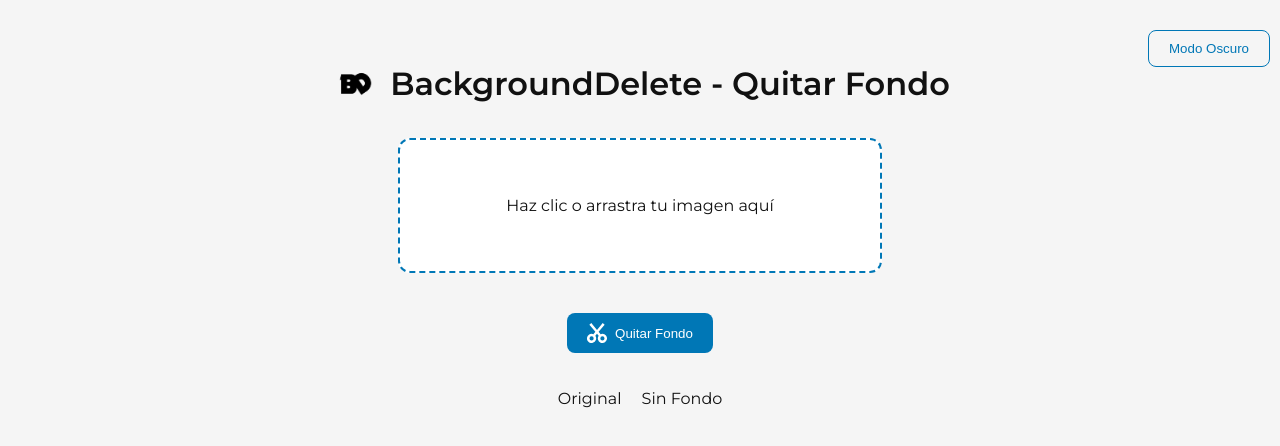
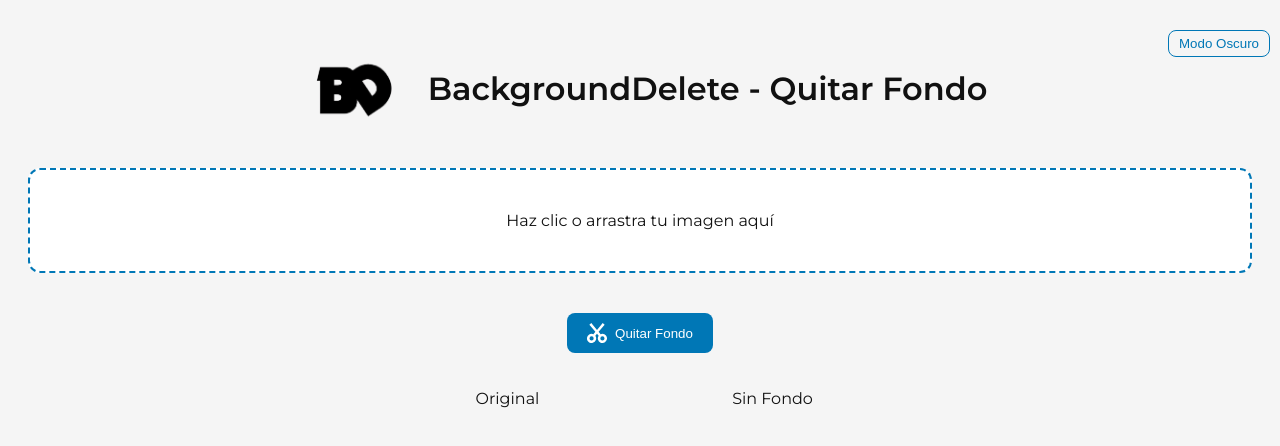
Before and after one commit to AlexandDevlop/backgroundelete, a website: page public/index.html in a window 1280 px wide. Drawn offline with Linux system fonts and the light colour scheme.

Commit message:
Update index.html

```diff
--- a/public/index.html
+++ b/public/index.html
@@ -18,47 +18,135 @@
     --accent: #0077b6;
     --border: #d0d0d0;
     --success: #28a745;
+    --logo-filter: invert(0%);
   }
+
   body.dark {
     --bg: #111418;
     --text: #e0e0e0;
     --h1: #e0e0e0;
     --box: #1c1f24;
     --border: #2d2f34;
+    --logo-filter: invert(100%);
   }
-  body { font-family: "Montserrat", sans-serif; background: var(--bg); color: var(--text); text-align: center; padding: 50px; transition: 0.3s; }
 
-  /* Contenedor de título con logo */
-  #titleContainer { display:flex; align-items:center; justify-content:center; gap:10px; cursor:pointer; margin-bottom:30px; }
-  #titleContainer img { width:50px; height:50px; object-fit:contain; }
+  body {
+    font-family: "Montserrat", sans-serif;
+    background: var(--bg);
+    color: var(--text);
+    text-align: center;
+    padding: 20px;
+    transition: 0.3s;
+  }
 
-  h1 { color: var(--h1); margin:0; }
+  h1 {
+    color: var(--h1);
+    margin:0;
+    font-size: clamp(1.2rem, 2.5vw, 2rem); /* Escala entre 1.2rem y 2rem */
+  }
 
-  .upload-box { border: 2px dashed var(--accent); border-radius: 12px; padding: 40px; max-width: 400px; margin: 20px auto; cursor: pointer; background: var(--box); transition: 0.3s; }
+  /* Encabezado con logo */
+  #titleContainer {
+    display: flex;
+    align-items: center;
+    justify-content: center;
+    gap: 15px;
+    cursor: pointer;
+    flex-wrap: wrap;
+  }
+  #titleContainer img {
+    width: clamp(60px, 12vw, 120px); /* Escala con pantalla */
+    height: auto;
+    object-fit: contain;
+    filter: var(--logo-filter);
+    transition: 0.3s;
+  }
+
+  .upload-box {
+    border: 2px dashed var(--accent);
+    border-radius: 12px;
+    padding: 25px;
+    max-width: 100%;
+    margin: 20px auto;
+    cursor: pointer;
+    background: var(--box);
+    transition: 0.3s;
+    box-sizing: border-box;
+  }
   .upload-box.dragover { border-color: #0096c7; }
-  .preview, #result { max-width: 90%; border-radius: 8px; margin-top: 10px; }
+  .preview, #result { max-width: 100%; border-radius: 8px; margin-top: 10px; }
 
-  .images-container { display: flex; flex-wrap: wrap; justify-content: center; gap: 20px; margin-top: 20px; }
-  .images-container img { max-width: 200px; border-radius: 8px; border: 1px solid var(--border); }
+  .images-container {
+    display: flex;
+    flex-wrap: wrap;
+    justify-content: center;
+    gap: 15px;
+    margin-top: 20px;
+  }
+  .images-container div { flex: 1 1 150px; min-width: 120px; max-width: 250px; }
+  .images-container img { width: 100%; border-radius: 8px; border: 1px solid var(--border); }
 
-  button { padding: 10px 20px; margin-top: 20px; border-radius: 8px; border: none; cursor: pointer; background: var(--accent); color: white; transition: 0.3s; display: inline-flex; align-items: center; justify-content: center; gap: 8px; }
+  button {
+    padding: 10px 20px;
+    margin-top: 20px;
+    border-radius: 8px;
+    border: none;
+    cursor: pointer;
+    background: var(--accent);
+    color: white;
+    transition: 0.3s;
+    display: inline-flex;
+    align-items: center;
+    justify-content: center;
+    gap: 8px;
+    flex-wrap: wrap;
+    box-sizing: border-box;
+  }
   button:hover { transform: scale(1.05); }
   #downloadLink button { background: var(--success); }
 
-  #modeToggle { position: fixed; top: 10px; right: 10px; border: 1.5px solid var(--accent); background: none; color: var(--accent); }
+  #modeToggle {
+    position: fixed;
+    top: 10px;
+    right: 10px;
+    border: 1.5px solid var(--accent);
+    background: none;
+    color: var(--accent);
+    padding: 5px 10px;
+  }
 
-  .loader { border: 6px solid #f3f3f3; border-top: 6px solid var(--accent); border-radius: 50%; width: 40px; height: 40px; animation: spin 1s linear infinite; margin: 20px auto; display: none; }
+  .loader {
+    border: 6px solid #f3f3f3;
+    border-top: 6px solid var(--accent);
+    border-radius: 50%;
+    width: 40px;
+    height: 40px;
+    animation: spin 1s linear infinite;
+    margin: 20px auto;
+    display: none;
+  }
   @keyframes spin { 100% { transform: rotate(360deg); } }
 
   /* Iconos en botones */
-  button img { width: 20px; vertical-align: middle; filter: invert(100%);}
+  button img { width: 20px; vertical-align: middle; filter: invert(100%); }
+
+  /* Media Queries generales */
+  @media (max-width: 768px) {
+    #titleContainer img { width: clamp(50px, 15vw, 100px); }
+    .upload-box { padding: 20px; }
+  }
+  @media (max-width: 480px) {
+    #titleContainer { gap: 10px; }
+    button { width: 100%; justify-content: center; font-size: 0.9rem; }
+    .images-container div { flex: 1 1 100px; min-width: 90px; max-width: 200px; }
+  }
 </style>
 </head>
 <body>
 
-<!-- Contenedor título + logo -->
+<!-- Título con logo -->
 <div id="titleContainer">
-  <img src="assets/logo.png" alt="Logo">
+  <img src="assets/logo.png" alt="Logo" id="logoImg">
   <h1 id="mainTitle">BackgroundDelete - Quitar Fondo</h1>
 </div>
 
@@ -68,7 +156,6 @@
   <img id="preview" class="preview" style="display:none;">
 </div>
 
-<!-- Botón Quitar Fondo con icono -->
 <button id="removeBtn">
   <img src="assets/scissors.svg" alt="Quitar Fondo"> Quitar Fondo
 </button>
@@ -87,7 +174,6 @@
 </div>
 
 <br>
-<!-- Botón Descargar con icono -->
 <a id="downloadLink" style="display:none;">
   <button>
     <img src="assets/download.svg" alt="Descargar"> Descargar Imagen
@@ -113,30 +199,30 @@
   document.body.classList.add("dark");
   modeToggle.textContent="Modo Claro";
 }
-modeToggle.addEventListener("click",()=>{
+modeToggle.addEventListener("click", ()=>{
   document.body.classList.toggle("dark");
   localStorage.setItem("theme", document.body.classList.contains("dark") ? "dark":"light");
   modeToggle.textContent = document.body.classList.contains("dark") ? "Modo Claro":"Modo Oscuro";
 });
 
 // Drag & drop
-dropZone.addEventListener("click",()=>fileInput.click());
-dropZone.addEventListener("dragover",e=>{ e.preventDefault(); dropZone.classList.add("dragover"); });
-dropZone.addEventListener("dragleave",()=>{ dropZone.classList.remove("dragover"); });
-dropZone.addEventListener("drop",e=>{
+dropZone.addEventListener("click", ()=>fileInput.click());
+dropZone.addEventListener("dragover", e=>{ e.preventDefault(); dropZone.classList.add("dragover"); });
+dropZone.addEventListener("dragleave", ()=>{ dropZone.classList.remove("dragover"); });
+dropZone.addEventListener("drop", e=>{
   e.preventDefault(); dropZone.classList.remove("dragover");
   const file = e.dataTransfer.files[0];
-  if(file){ fileInput.files=e.dataTransfer.files; showPreview(file); }
+  if(file){ fileInput.files = e.dataTransfer.files; showPreview(file); }
 });
 
-fileInput.addEventListener("change",e=>{ const file=e.target.files[0]; if(file) showPreview(file); });
+fileInput.addEventListener("change", e=>{ const file = e.target.files[0]; if(file) showPreview(file); });
 
 function showPreview(file){
   const reader = new FileReader();
-  reader.onload=()=>{
-    preview.src=reader.result;
+  reader.onload = ()=>{
+    preview.src = reader.result;
     preview.style.display="block";
-    previewSide.src=reader.result;
+    previewSide.src = reader.result;
     previewSide.style.display="block";
     resultImg.style.display="none";
     downloadLink.style.display="none";
@@ -147,8 +233,8 @@
 // Quitar fondo
 removeBtn.addEventListener("click", async ()=>{
   if(!fileInput.files.length) return alert("Selecciona una imagen primero");
-  const file=fileInput.files[0];
-  const formData=new FormData();
+  const file = fileInput.files[0];
+  const formData = new FormData();
   formData.append("image_file", file);
 
   loader.style.display="block";
@@ -156,24 +242,24 @@
   downloadLink.style.display="none";
 
   try{
-    const res=await fetch("/api/remove-bg",{ method:"POST", body:formData });
+    const res = await fetch("/api/remove-bg",{ method:"POST", body:formData });
     loader.style.display="none";
 
     if(!res.ok){
       let errText;
-      try{ errText=await res.json(); } catch{ errText=await res.text(); }
+      try{ errText = await res.json(); } catch{ errText = await res.text(); }
       console.error("Error remove.bg:", errText);
       return alert("Error al procesar la imagen: "+(errText.details||JSON.stringify(errText)));
     }
 
-    const blob=await res.blob();
-    const url=URL.createObjectURL(blob);
-    resultImg.src=url;
-    resultImg.style.display="block";
+    const blob = await res.blob();
+    const url = URL.createObjectURL(blob);
+    resultImg.src = url;
+    resultImg.style.display = "block";
 
-    downloadLink.href=url;
-    downloadLink.download="imagen_sin_fondo.png";
-    downloadLink.style.display="inline-block";
+    downloadLink.href = url;
+    downloadLink.download = "imagen_sin_fondo.png";
+    downloadLink.style.display = "inline-block";
 
   }catch(err){
     loader.style.display="none";
@@ -182,10 +268,8 @@
   }
 });
 
-// Refrescar página al hacer click en el contenedor del título
-titleContainer.addEventListener("click", () => {
-    location.reload();
-});
+// Refrescar página al hacer click en el título o logo
+titleContainer.addEventListener("click", ()=> location.reload());
 </script>
 
 </body>
```
